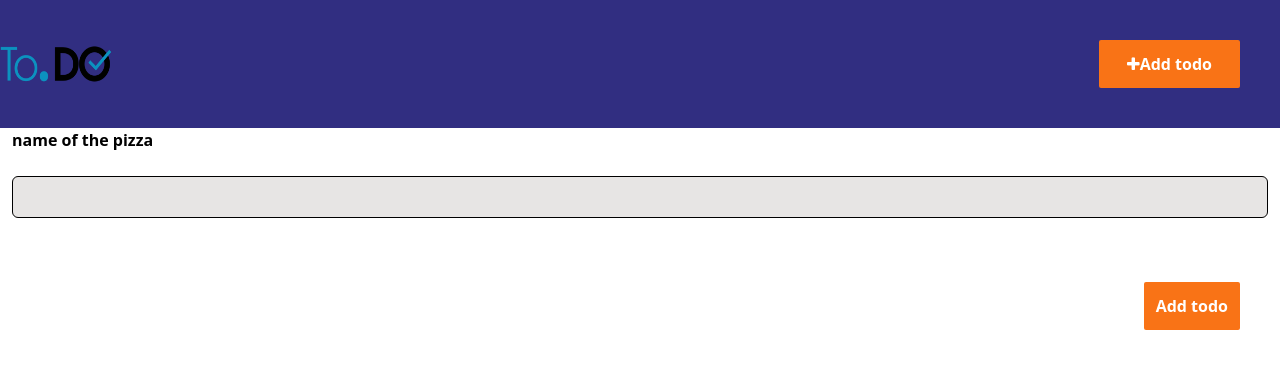
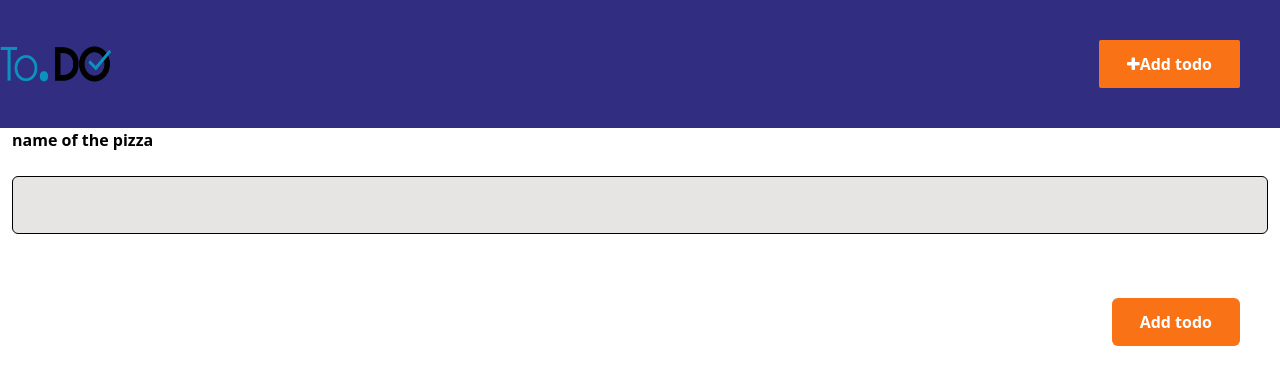
Before and after one commit to kesselleg/todolistproject, a plain HTML site: page html/index2.html in a window 1280 px wide. Drawn offline with Linux system fonts and the light colour scheme.

Commit message:
for margin right

```diff
--- a/html/index2.html
+++ b/html/index2.html
@@ -13,11 +13,11 @@
    <button class="bg-orange-500 m-10 px-7  py-3 rounded-sm  text-white font-bold"><i class="fa fa-plus"></i>Add todo</button>
    </div>
    <label class="font-bold mx-3 my-6">name of the pizza</label><br>
-   <div class="w-auto bg-stone-200 mx-3 rounded-md my-6 px-5 py-5 items-center border border-black">
+   <div class="w-auto bg-stone-200 mx-3 rounded-md my-6 px-5 py-7 items-center border border-black">
     <span  class=""></span>
 
    </div>
-   <button class="bg-orange-500 m-10 px-3  py-3 rounded-sm float-right text-white font-bold" onclick="pushitem()">Add todo</button>
+   <button class="bg-orange-500 m-10  px-7   py-3 rounded-md float-right text-white font-bold items-center" onclick="pushitem()">Add todo</button>
 </body>
 
 
```
